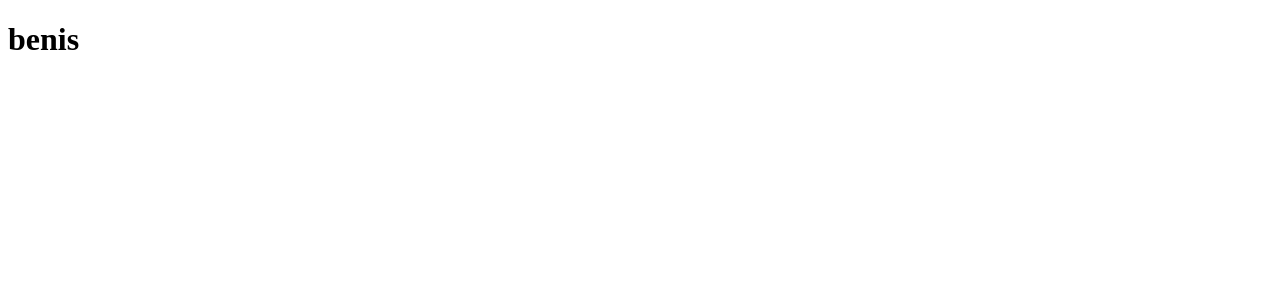
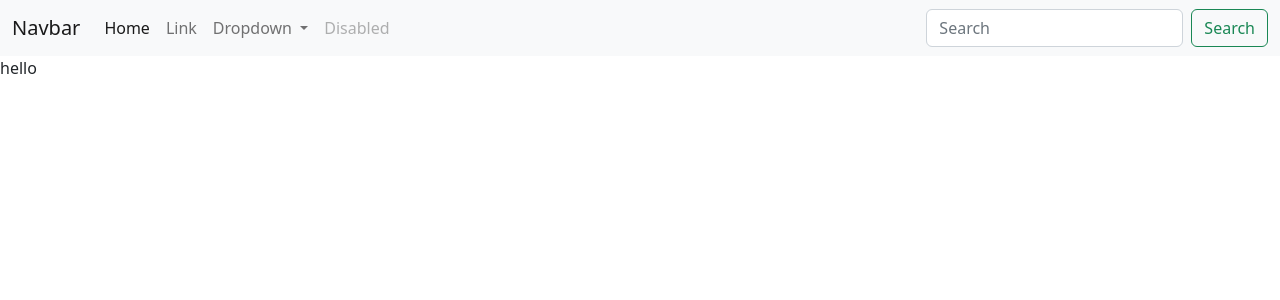
Before and after one commit to MatthewHung02/flaskWebApp, a Flask app: page / in a window 1280 px wide. Before the commit the part shown is almost empty. Shown: the top 300 px of the page. Run offline with Flask 2, Linux system fonts and the light colour scheme.

Commit message:
trying to get nav bar up

```diff
--- /dev/null
+++ b/templates/base.html
@@ -0,0 +1,49 @@
+<!DOCTYPE html>
+<html>
+  <head>
+    <title>This is the templates for all html pages</title>
+    <link href="https://cdn.jsdelivr.net/npm/bootstrap@5.2.3/dist/css/bootstrap.min.css" rel="stylesheet" integrity="sha384-rbsA2VBKQhggwzxH7pPCaAqO46MgnOM80zW1RWuH61DGLwZJEdK2Kadq2F9CUG65" crossorigin="anonymous">
+    <script src="https://cdn.jsdelivr.net/npm/bootstrap@5.2.3/dist/js/bootstrap.bundle.min.js" integrity="sha384-kenU1KFdBIe4zVF0s0G1M5b4hcpxyD9F7jL+jjXkk+Q2h455rYXK/7HAuoJl+0I4" crossorigin="anonymous"></script>
+    <nav class="navbar navbar-expand-lg navbar-light bg-light">
+        <div class="container-fluid">
+          <a class="navbar-brand" href="#">Navbar</a>
+          <button class="navbar-toggler" type="button" data-bs-toggle="collapse" data-bs-target="#navbarSupportedContent" aria-controls="navbarSupportedContent" aria-expanded="false" aria-label="Toggle navigation">
+            <span class="navbar-toggler-icon"></span>
+          </button>
+          <div class="collapse navbar-collapse" id="navbarSupportedContent">
+            <ul class="navbar-nav me-auto mb-2 mb-lg-0">
+              <li class="nav-item">
+                <a class="nav-link active" aria-current="page" href="#">Home</a>
+              </li>
+              <li class="nav-item">
+                <a class="nav-link" href="#">Link</a>
+              </li>
+              <li class="nav-item dropdown">
+                <a class="nav-link dropdown-toggle" href="#" id="navbarDropdown" role="button" data-bs-toggle="dropdown" aria-expanded="false">
+                  Dropdown
+                </a>
+                <ul class="dropdown-menu" aria-labelledby="navbarDropdown">
+                  <li><a class="dropdown-item" href="#">Action</a></li>
+                  <li><a class="dropdown-item" href="#">Another action</a></li>
+                  <li><hr class="dropdown-divider"></li>
+                  <li><a class="dropdown-item" href="#">Something else here</a></li>
+                </ul>
+              </li>
+              <li class="nav-item">
+                <a class="nav-link disabled" href="#" tabindex="-1" aria-disabled="true">Disabled</a>
+              </li>
+            </ul>
+            <form class="d-flex">
+              <input class="form-control me-2" type="search" placeholder="Search" aria-label="Search">
+              <button class="btn btn-outline-success" type="submit">Search</button>
+            </form>
+          </div>
+        </div>
+      </nav>
+    </head>
+  <body>
+
+
+{% block content %}{% endblock %}
+  </body>
+</html>
--- a/templates/index.html
+++ b/templates/index.html
@@ -1,12 +1,6 @@
-<!DOCTYPE html>
-<html lang="en">
-<head>
-    <meta charset="UTF-8">
-    <meta http-equiv="X-UA-Compatible" content="IE=edge">
-    <meta name="viewport" content="width=device-width, initial-scale=1.0">
-    <title>Home</title>
-</head>
-<body>
-    <div><h1>benis</h1></div>
-</body>
-</html>
+
+{% extends "templates/base.html" %}
+
+{% block content %}
+hello
+{% endblock %}
--- a/templates/template.html
+++ b/templates/template.html
@@ -0,0 +1,3 @@
+<template>
+
+</template>
```
